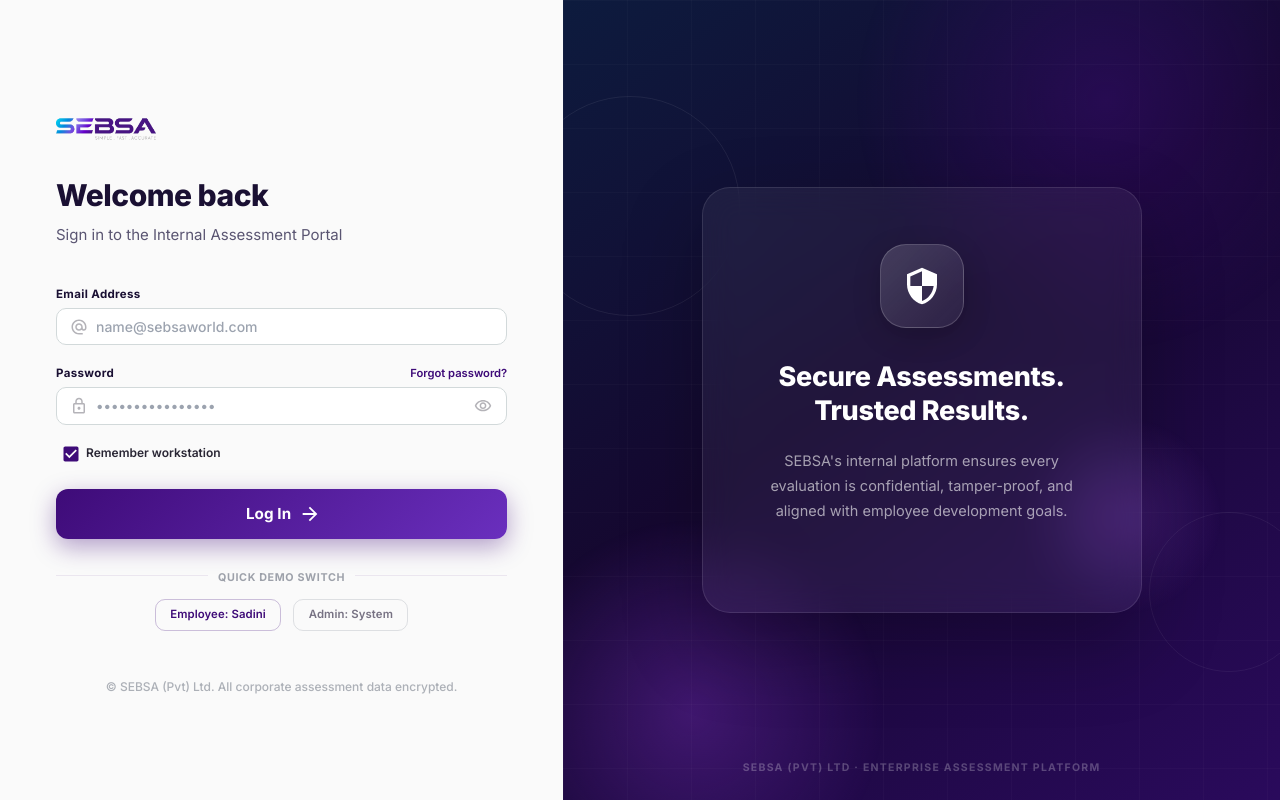
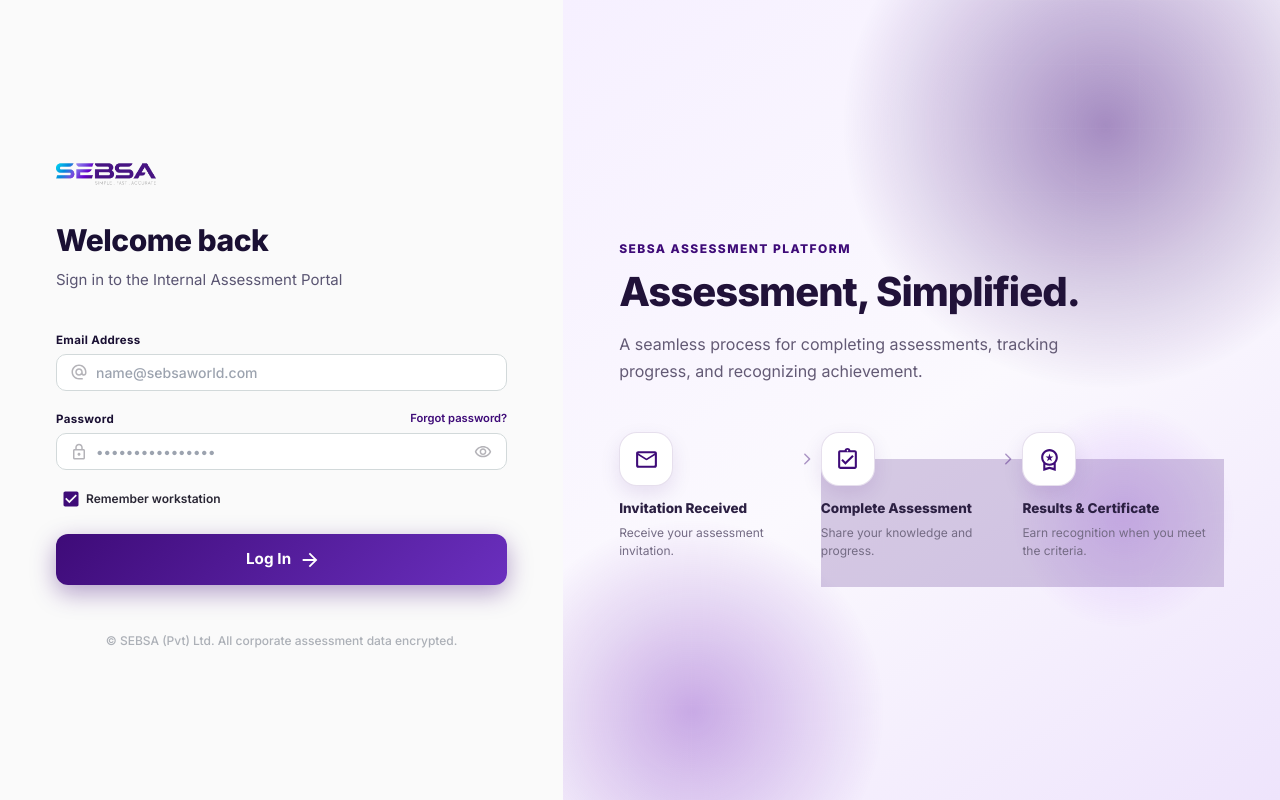
Before and after one commit to SadiniWanniarachchi/SEBSA_Internal_Assessment_Tool, a Next.js app in the folder project/: page /login in a window 1280 px wide. Built offline with nearby package versions, Linux system fonts and the light colour scheme.

Commit message:
refactor(LoginPage): clean up imports and enhance layout structure

```diff
--- a/project/src/app/(auth)/login/page.tsx
+++ b/project/src/app/(auth)/login/page.tsx
@@ -9,7 +9,6 @@
 import Button from "@mui/material/Button";
 import Checkbox from "@mui/material/Checkbox";
 import CircularProgress from "@mui/material/CircularProgress";
-import Divider from "@mui/material/Divider";
 import FormControlLabel from "@mui/material/FormControlLabel";
 import IconButton from "@mui/material/IconButton";
 import InputAdornment from "@mui/material/InputAdornment";
@@ -19,14 +18,16 @@
 import AlternateEmailIcon from "@mui/icons-material/AlternateEmail";
 import ArrowForwardIcon from "@mui/icons-material/ArrowForward";
 import LockOutlinedIcon from "@mui/icons-material/LockOutlined";
-import SecurityOutlinedIcon from "@mui/icons-material/SecurityOutlined";
+import ArrowForwardIosRoundedIcon from "@mui/icons-material/ArrowForwardIosRounded";
+import AssignmentTurnedInOutlinedIcon from "@mui/icons-material/AssignmentTurnedInOutlined";
+import MailOutlineRoundedIcon from "@mui/icons-material/MailOutlineRounded";
+import WorkspacePremiumOutlinedIcon from "@mui/icons-material/WorkspacePremiumOutlined";
 import VisibilityOffOutlinedIcon from "@mui/icons-material/VisibilityOffOutlined";
 import VisibilityOutlinedIcon from "@mui/icons-material/VisibilityOutlined";
 import { loginSchema, type LoginInput } from "@/schemas";
 
 const P    = "#3E0B78";
 const PD   = "#2E0858";
-const NAVY = "#0D1B3E";
 
 export default function LoginPage() {
   const router = useRouter();
@@ -37,7 +38,6 @@
   const {
     control,
     handleSubmit,
-    setValue,
     formState: { errors },
   } = useForm<LoginInput>({
     resolver: zodResolver(loginSchema),
@@ -68,7 +68,7 @@
   };
 
   return (
-    <Box sx={{ display: "flex", minHeight: "100vh" }}>
+    <Box sx={{ display: "flex", flexDirection: { xs: "column", lg: "row" }, minHeight: "100vh" }}>
 
       {/* ═══════════════════════════════════════════════════════════════════
           LEFT — Form panel
@@ -280,51 +280,6 @@
             {loading ? <CircularProgress size={22} color="inherit" /> : "Log In"}
           </Button>
 
-          {/* Dev-only demo switcher */}
-          <Box>
-            <Divider sx={{ my: 0.5 }}>
-              <Typography
-                variant="caption"
-                sx={{ color: alpha("#6B7280", 0.65), fontSize: "0.67rem", fontWeight: 700, letterSpacing: "0.06em" }}
-              >
-                QUICK DEMO SWITCH
-              </Typography>
-            </Divider>
-            <Box sx={{ display: "flex", gap: 1.5, justifyContent: "center", mt: 1.5 }}>
-              <Button
-                type="button"
-                size="small"
-                variant="outlined"
-                onClick={() => {
-                  setValue("email", "sadini.wanniarachchi@sebsaworld.com");
-                  setValue("password", "emp123");
-                }}
-                sx={{
-                  borderRadius: "10px", fontSize: "0.71rem", py: 0.6, px: 1.8,
-                  borderColor: alpha(P, 0.25), color: P, fontWeight: 600,
-                  "&:hover": { borderColor: alpha(P, 0.4), bgcolor: alpha(P, 0.04) },
-                }}
-              >
-                Employee: Sadini
-              </Button>
-              <Button
-                type="button"
-                size="small"
-                variant="outlined"
-                onClick={() => {
-                  setValue("email", "admin@sebsaworld.com");
-                  setValue("password", "admin123");
-                }}
-                sx={{
-                  borderRadius: "10px", fontSize: "0.71rem", py: 0.6, px: 1.8,
-                  borderColor: alpha("#6B7280", 0.2), color: "text.secondary", fontWeight: 600,
-                  "&:hover": { borderColor: alpha("#6B7280", 0.35), bgcolor: alpha("#6B7280", 0.04) },
-                }}
-              >
-                Admin: System
-              </Button>
-            </Box>
-          </Box>
         </Box>
 
         {/* Footer */}
@@ -340,18 +295,52 @@
           RIGHT — Visual panel (lg+ only)
       ═══════════════════════════════════════════════════════════════════ */}
       <Box
-        aria-hidden
         sx={{
-          display: { xs: "none", lg: "flex" },
-          flex: 1,
+          width: { xs: "100%", lg: "56%" },
+          minHeight: { xs: 560, lg: "100vh" },
+          display: "flex",
           flexDirection: "column",
           alignItems: "center",
           justifyContent: "center",
           position: "relative",
           overflow: "hidden",
-          background: `linear-gradient(145deg, ${NAVY} 0%, #150830 45%, #2A0A5C 100%)`,
+          px: { xs: 3, sm: 6, lg: 7, xl: 11 },
+          py: { xs: 7, lg: 8 },
+          background: "linear-gradient(145deg, #F6F0FF 0%, #FBF9FE 52%, #EEE4FC 100%)",
         }}
       >
+        <Box sx={{ position: "relative", zIndex: 2, width: "100%", maxWidth: 650 }}>
+          <Typography sx={{ color: P, fontSize: 12, fontWeight: 800, letterSpacing: "0.12em", textTransform: "uppercase", mb: 1.5 }}>
+            SEBSA assessment platform
+          </Typography>
+          <Typography component="h1" sx={{ color: "#211239", fontSize: { xs: 32, sm: 40 }, fontWeight: 800, letterSpacing: "-1px", lineHeight: 1.12, mb: 2 }}>
+            Assessment, Simplified.
+          </Typography>
+          <Typography sx={{ color: "#635A75", fontSize: { xs: 15, sm: 16 }, lineHeight: 1.65, maxWidth: 500, mb: { xs: 5, lg: 6 } }}>
+            A seamless process for completing assessments, tracking progress, and recognizing achievement.
+          </Typography>
+          <Box component="ol" aria-label="Assessment process" sx={{ display: "flex", flexDirection: { xs: "column", sm: "row" }, gap: { xs: 2, sm: 0 }, listStyle: "none", p: 0, m: 0, width: "100%" }}>
+            {[
+              { icon: MailOutlineRoundedIcon, title: "Invitation Received", text: "Receive your assessment invitation." },
+              { icon: AssignmentTurnedInOutlinedIcon, title: "Complete Assessment", text: "Share your knowledge and progress." },
+              { icon: WorkspacePremiumOutlinedIcon, title: "Results & Certificate", text: "Earn recognition when you meet the criteria." },
+            ].map(({ icon: Icon, title, text }, index) => (
+              <Box component="li" key={title} sx={{ display: "flex", alignItems: { xs: "center", sm: "flex-start" }, flex: 1, position: "relative" }}>
+                {index > 0 && <Box aria-hidden sx={{ display: { xs: "none", sm: "block" }, position: "absolute", top: 27, left: 0, right: 0, height: 1, bgcolor: alpha(P, 0.2) }} />}
+                <Box sx={{ position: "relative", zIndex: 1, width: "100%", display: "flex", flexDirection: { xs: "row", sm: "column" }, alignItems: { xs: "center", sm: "flex-start" }, gap: { xs: 2, sm: 1.75 }, pr: { sm: 2 } }}>
+                  <Box sx={{ flex: "0 0 auto", width: 54, height: 54, borderRadius: "18px", display: "flex", alignItems: "center", justifyContent: "center", bgcolor: "#FFFFFF", color: P, border: `1px solid ${alpha(P, 0.13)}`, boxShadow: `0 8px 20px ${alpha(P, 0.1)}` }}>
+                    <Icon sx={{ fontSize: 25 }} />
+                  </Box>
+                  <Box>
+                    <Typography sx={{ color: "#2C2043", fontSize: 13.5, fontWeight: 800, lineHeight: 1.3 }}>{title}</Typography>
+                    <Typography sx={{ color: "#746B84", fontSize: 12, lineHeight: 1.5, mt: 0.75 }}>{text}</Typography>
+                  </Box>
+                </Box>
+                {index < 2 && <ArrowForwardIosRoundedIcon aria-hidden sx={{ display: { xs: "none", sm: "block" }, position: "absolute", top: 20, right: 7, zIndex: 2, fontSize: 14, color: alpha(P, 0.42) }} />}
+              </Box>
+            ))}
+          </Box>
+        </Box>
         {/* ── Animated glow orbs ─────────────────────────────────────────────── */}
         <Box sx={{
           position: "absolute", top: "-20%", right: "-12%",
@@ -414,6 +403,7 @@
           sx={{
             position: "relative", zIndex: 1,
             textAlign: "center",
+            display: "none",
             px: { lg: 6, xl: 8 }, py: 7,
             mx: { lg: 5, xl: 8 },
             borderRadius: "28px",
@@ -436,7 +426,6 @@
               boxShadow: `0 8px 28px ${alpha("#000", 0.2)}`,
             }}
           >
-            <SecurityOutlinedIcon sx={{ fontSize: 40, color: "#fff" }} />
           </Box>
 
           <Typography
@@ -461,6 +450,7 @@
         {/* ── Bottom wordmark ────────────────────────────────────────────────── */}
         <Typography
           sx={{
+            display: "none",
             position: "absolute", bottom: 24, left: 0, right: 0,
             textAlign: "center",
             fontSize: 10.5, color: alpha("#fff", 0.25),
```
